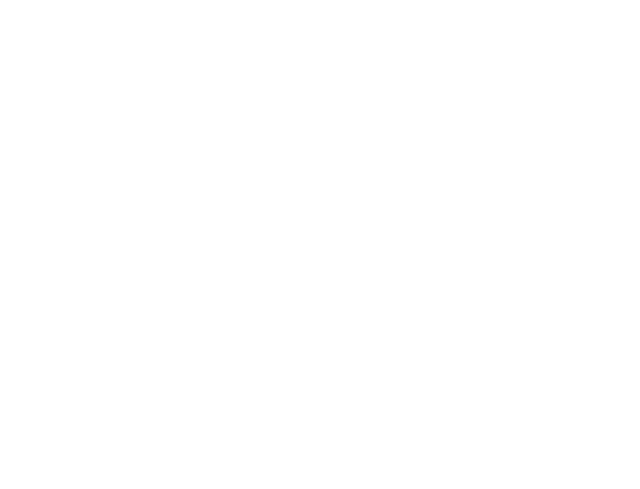
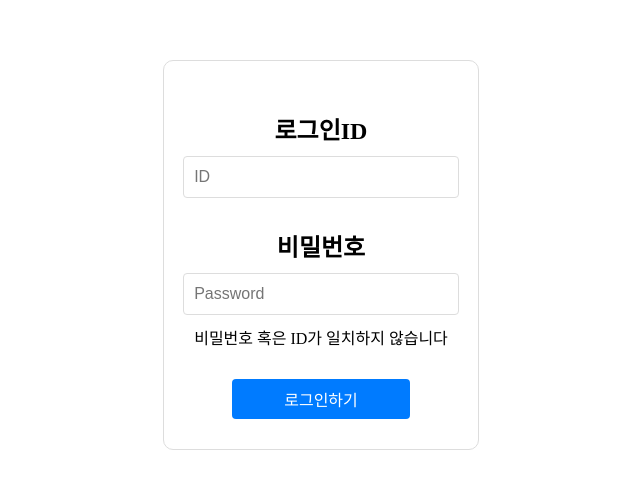
Before and after one commit to Nidurolak/travelproject, a React (Create React App) app: page /login in a window 1280 px wide. Before the commit this address had no page. Shown: the part 153-642 px from the top of the page, without its empty margins (319-959 px from the left). Built offline with nearby package versions, Linux system fonts and the light colour scheme.

Commit message:
signUp page 수정

```diff
--- a/src/pages/Login.js
+++ b/src/pages/Login.js
@@ -3,12 +3,14 @@
 import { QueryClient, useMutation, useQuery } from 'react-query';
 import { useState } from 'react';
 import { login } from "../api/Login";
+import { useNavigate } from "react-router-dom";
 // import { useQuery } from "react-query";
 // import { login } from "../api/login";
 
 function Login() {
   const [username, setusername] = useState("")
   const [password, setuserpassword] = useState("")
+  const navi =useNavigate();
 
   const userIDChange = (event) => {
     setusername(event.target.value);
@@ -36,8 +38,17 @@
       const {status, message} = res.data
       console.log(status)
       console.log(message)
+      if(status == true){
+        window.alert('로그인 성공!')
+        navi("/signup")
+      }
+      else{
+        window.alert('로그인 실패!')
+        navi("/signup")
+      }
     }
     catch(error){
+      window.alert('로그인 실패!')
       console.log(error)
     }
     console.log("jjjjjjjjjjjjjjjj")
--- a/src/pages/SignUp.js
+++ b/src/pages/SignUp.js
@@ -1,17 +1,48 @@
 import React from "react";
 import styled from "styled-components";
+import { useState } from 'react';
 
 function Signup() {
+  const [username, setusername] = useState("")
+  const [password, setuserpassword] = useState("")
+  const [usernickname, setusernickname] = useState("")
+
+  const userIDChange = (event) => {
+    setusername(event.target.value);
+  };
+  const userPassWordChange = (event) => {
+    setuserpassword(event.target.value);
+  };
+  const userNicknameChange = (event) => {
+    setusernickname(event.target.value);
+  };
+
+  const CheckSignUp = async (event) => {
+
+    event.preventDefault();
+    const data = {
+      username,
+      password,
+      usernickname,
+    }
+    console.log(data)
+  }
+
+
+
+
   return (
     <SignupContainer>
+      <form onSubmit={CheckSignUp}>
       <SignupForm>
         <SignupTitle>회원가입</SignupTitle>
-        <Input type="text" placeholder="회원가입 ID" />
-        <Input type="password" placeholder="비밀번호" />
-        <Input type="text" placeholder="닉네임" />
+        <Input type="text" placeholder="회원가입 ID"  onChange={userIDChange}/>
+        <Input type="password" placeholder="비밀번호"  onChange={userPassWordChange}/>
+        <Input type="text" placeholder="닉네임"  onChange={userNicknameChange}/>
         <>ID는 6~14글자 사이여야 합니다</>
         <SignupButton>가입하기</SignupButton>
       </SignupForm>
+      </form>
     </SignupContainer>
   );
 }
@@ -25,7 +56,7 @@
   height: 100vh;
 `;
 
-const SignupForm = styled.form`
+const SignupForm = styled.div`
   display: flex;
   flex-direction: column;
   align-items: center;
--- a/src/shared/Router.js
+++ b/src/shared/Router.js
@@ -9,9 +9,9 @@
   return (
     <BrowserRouter>
       <Routes>
-        <Route path="/" element={<Login />} />
+        <Route path="/" element={<Main />} />
         <Route path="/signup" element={<SignUp />} />
-        <Route path="/main" element={<Main />} />
+        <Route path="/login" element={<Login />} />
         <Route path="/detail" element={<Detail />} />
         <Route path="/write" element={<Write />} />
       </Routes>
```
